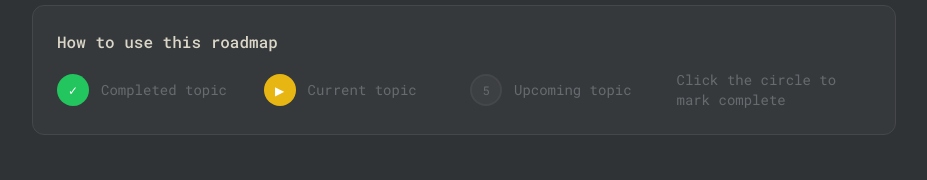
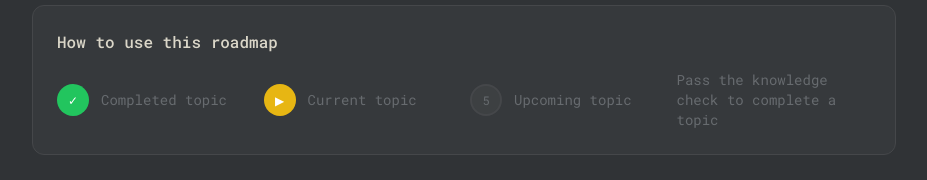
Before and after one commit to sujalkalra/scaler-d, a React (Vite) app: page /roadmap in a window 1280 px wide. Shown: the part 3998-4178 px from the top of the page, without its empty margins (176-1103 px from the left). Built offline with nearby package versions, Linux system fonts and the light colour scheme; no server answers; the database is empty.

Commit message:
Changes
Co-authored-by: sujalkalra <114348922+sujalkalra@users.noreply.github.com>

```diff
--- a/src/components/roadmap/RoadmapList.tsx
+++ b/src/components/roadmap/RoadmapList.tsx
@@ -222,7 +222,7 @@ export function RoadmapList() {
             <span className="text-muted-foreground">Upcoming topic</span>
           </div>
           <div className="flex items-center gap-3">
-            <span className="text-muted-foreground">Click the circle to mark complete</span>
+            <span className="text-muted-foreground">Pass the knowledge check to complete a topic</span>
           </div>
         </div>
       </div>
```
